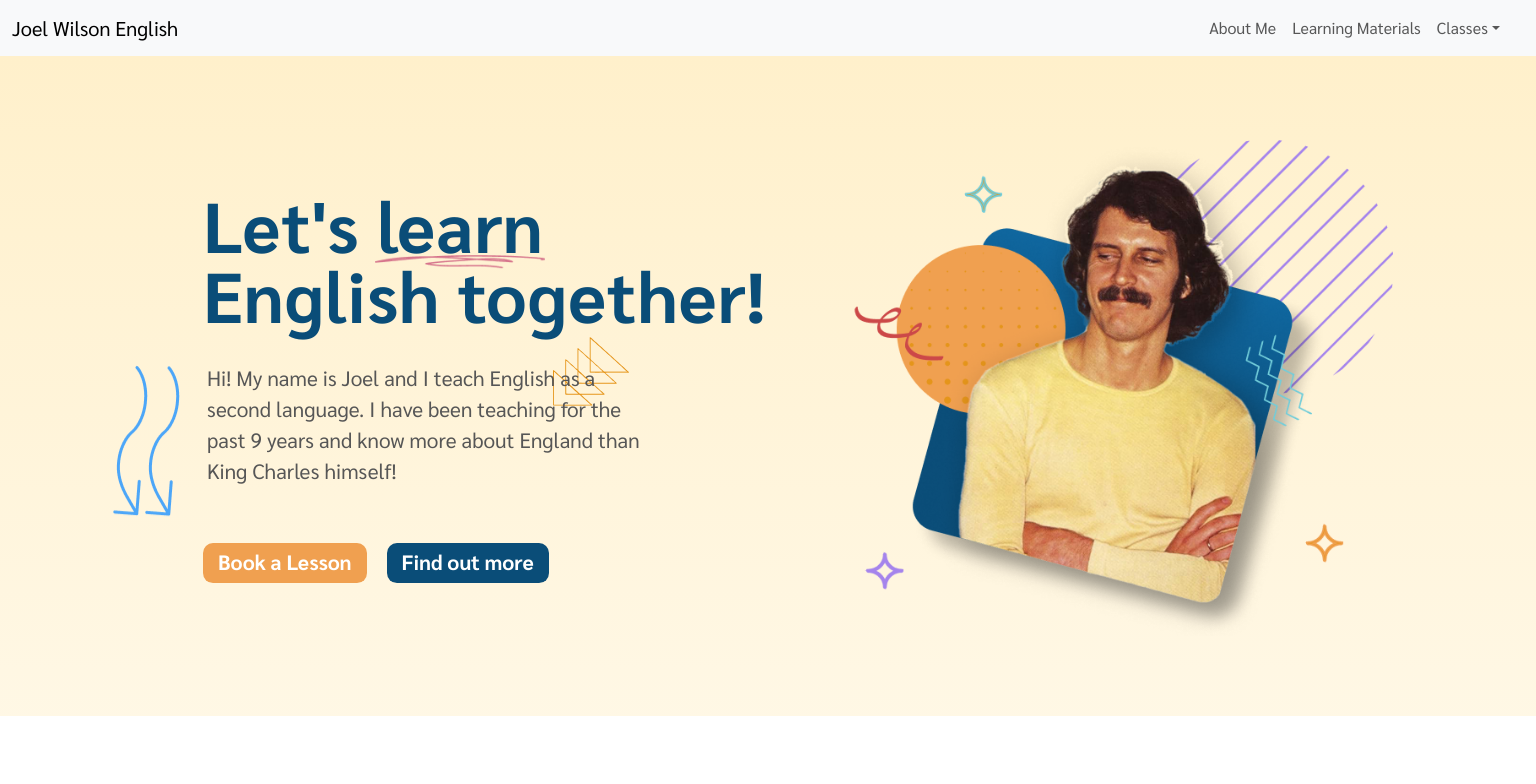
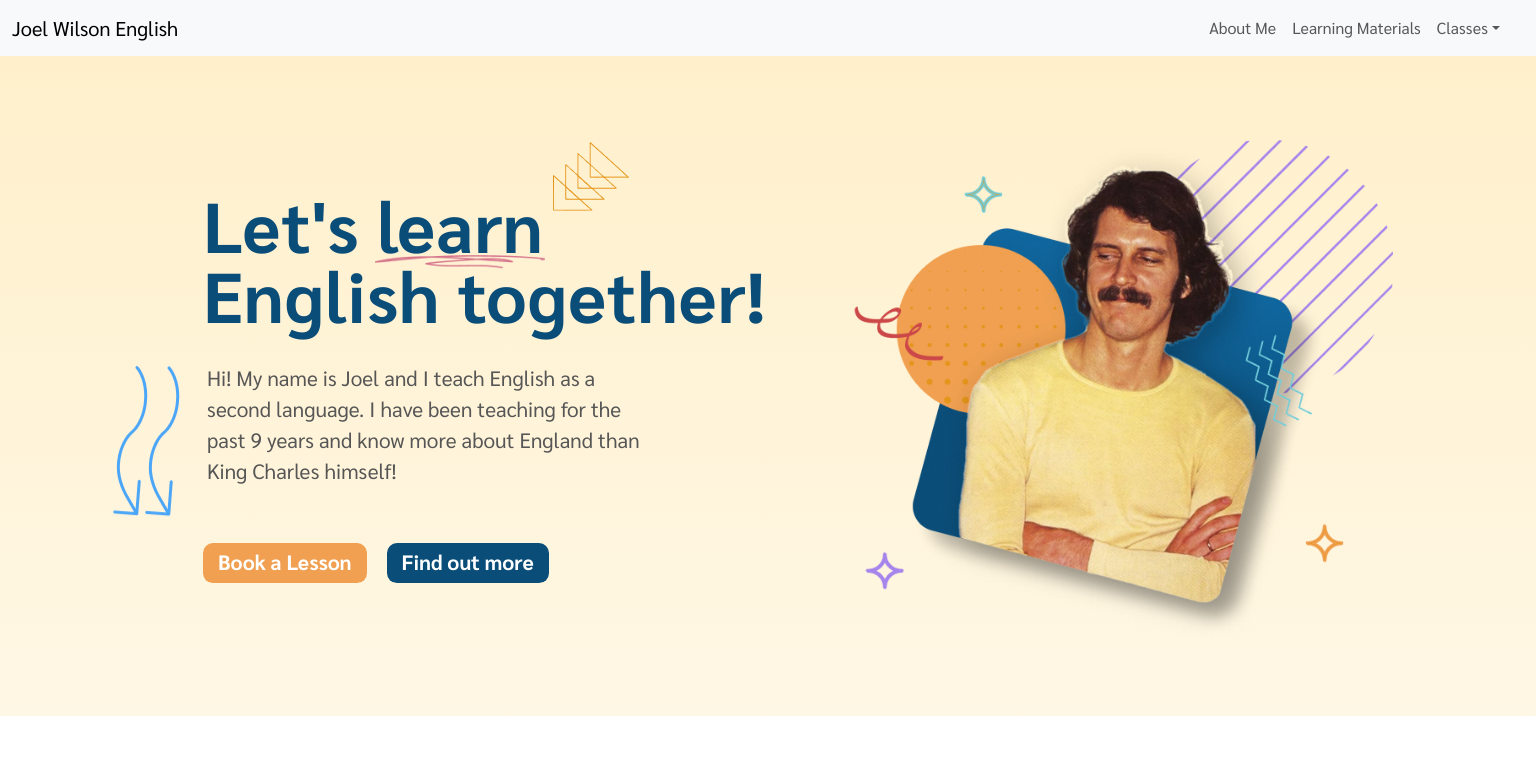
Before and after one commit to jimmybombimmy/joel-wilson-english, a React (Vite) app: page / in a window 1536 px wide. Shown: the top 784 px of the page. Built offline with nearby package versions, Linux system fonts and the light colour scheme; no server answers; a web font is replaced by a local one.

Commit message:
minor fix to arrows img

```diff
--- a/src/components/home/Hero/Hero.css
+++ b/src/components/home/Hero/Hero.css
@@ -165,7 +165,7 @@
     #triangleArrows {
       height: 69px;
       left: 350px;
-      bottom: 15px;
+      bottom: 210px;
     }
 
     #heroTitle {
@@ -214,6 +214,7 @@
     #triangleArrows {
       height: 62px;
       left: 296px;
+      bottom: 184px;
     }
 
     #heroTitle {
```
